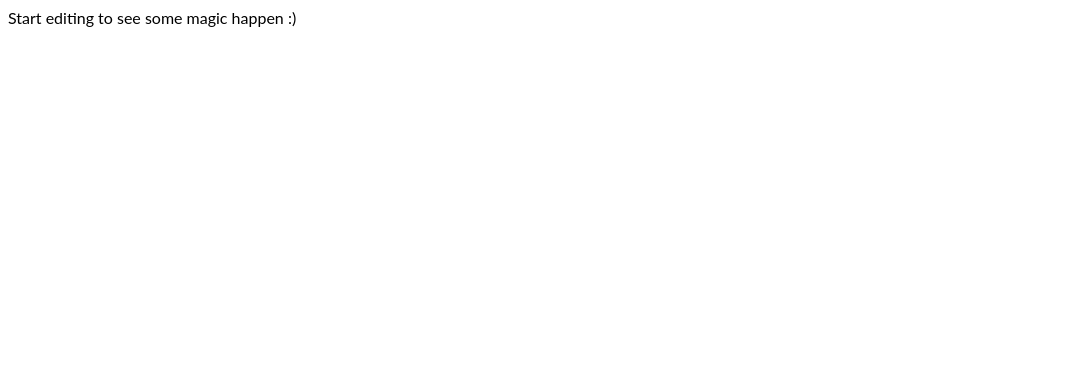
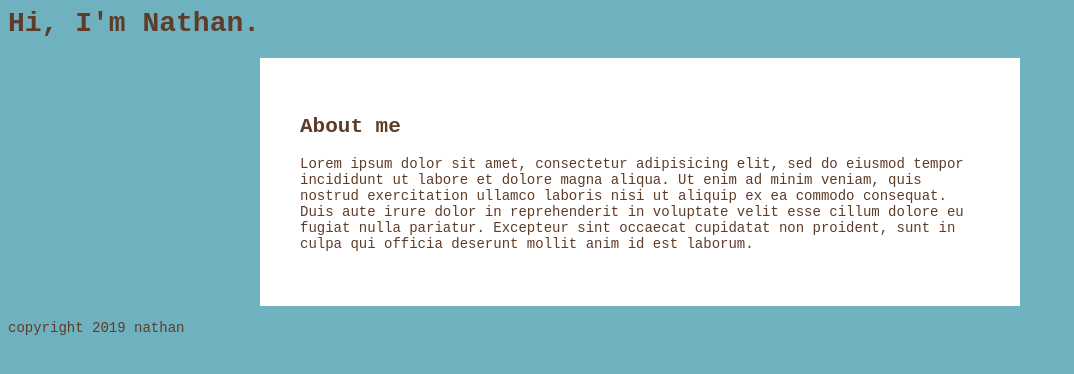
Before and after one commit to NaughtyPhoton/scss-is-cool, an Angular app: page / in a window 1280 px wide. Shown: the top 374 px of the page, without its empty margins (0-1074 px from the left). Built offline with nearby package versions, Linux system fonts and the light colour scheme.

Commit message:
3 files modified, 1 added, 2 deleted

```diff
--- a/angular.json
+++ b/angular.json
@@ -23,7 +23,7 @@
               "src/assets"
             ],
             "styles": [
-              "src/styles.css"
+              "src/styles.scss"
             ],
             "scripts": []
           },
@@ -72,7 +72,7 @@
             "tsConfig": "src/tsconfig.spec.json",
             "karmaConfig": "src/karma.conf.js",
             "styles": [
-              "styles.css"
+              "styles.scss"
             ],
             "scripts": [],
             "assets": [
--- a/src/app/app.component.html
+++ b/src/app/app.component.html
@@ -1,3 +1,14 @@
-<p>
-  Start editing to see some magic happen :)
-</p>
+    <header>
+      <h1>Hi, I'm Nathan.</h1>
+    </header>
+
+    <article>
+      <h2>About me</h2>
+      <p>
+        Lorem ipsum dolor sit amet, consectetur adipisicing elit, sed do eiusmod tempor incididunt ut labore et dolore magna aliqua. Ut enim ad minim veniam, quis nostrud exercitation ullamco laboris nisi ut aliquip ex ea commodo consequat. Duis aute irure dolor in reprehenderit in voluptate velit esse cillum dolore eu fugiat nulla pariatur. Excepteur sint occaecat cupidatat non proident, sunt in culpa qui officia deserunt mollit anim id est laborum.
+      </p>
+    </article>
+
+    <footer>
+      <p>copyright 2019 nathan</p>
+    </footer>
--- a/src/app/app.component.scss
+++ /dev/null
@@ -1,3 +0,0 @@
-p {
-  font-family: Lato;
-}
--- a/src/app/app.component.ts
+++ b/src/app/app.component.ts
@@ -2,8 +2,7 @@ import { Component } from '@angular/core';
 
 @Component({
   selector: 'my-app',
-  templateUrl: './app.component.html',
-  styleUrls: [ './app.component.scss' ]
+  templateUrl: './app.component.html'
 })
 export class AppComponent  {
   name = 'Cool Guy';
--- a/src/styles.css
+++ /dev/null
@@ -1 +0,0 @@
-/* Add application styles & imports to this file! */
--- /dev/null
+++ b/src/styles.scss
@@ -0,0 +1,35 @@
+// VARIABLES
+/* Color Theme Swatches in Hex */
+$color1: #0568A6;
+$color2: #0578A6;
+$color3: #6FB1BF;
+$color4: #495931;
+$color5: #A66946;
+
+$font-stack: 'Andale Mono', monospace;
+$font-size: 14px;
+
+// MIXINS
+@mixin circleThing($rad, $height, $width, $bg, $color) {
+
+}
+
+// STYLES
+body {
+  background: $color3;
+  color: darken($color5, 20);
+  font-family: $font-stack;
+  font-size: $font-size;
+}
+
+article {
+  background: white;
+  width: 760px;
+  margin: 0 auto;
+  padding: 40px;
+  box-sizing: border-box;
+}
+
+header {
+
+}
```
